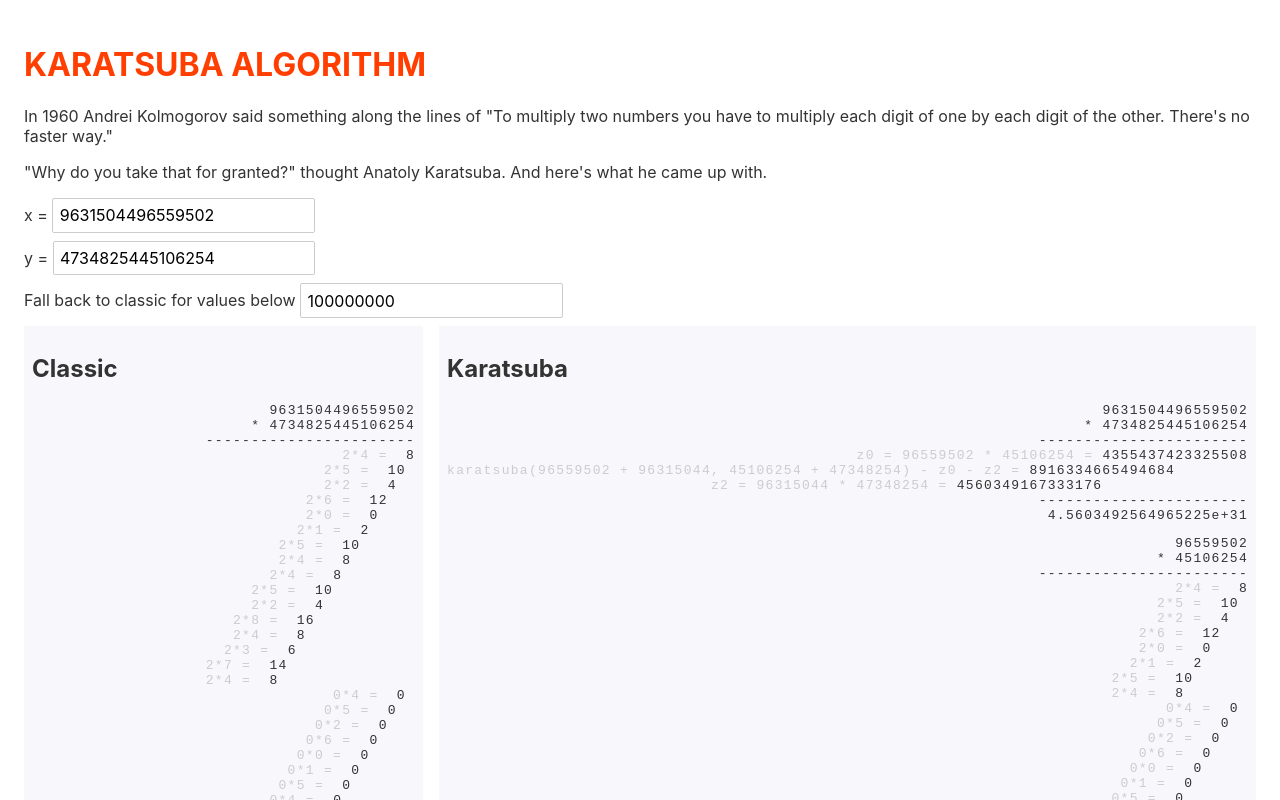
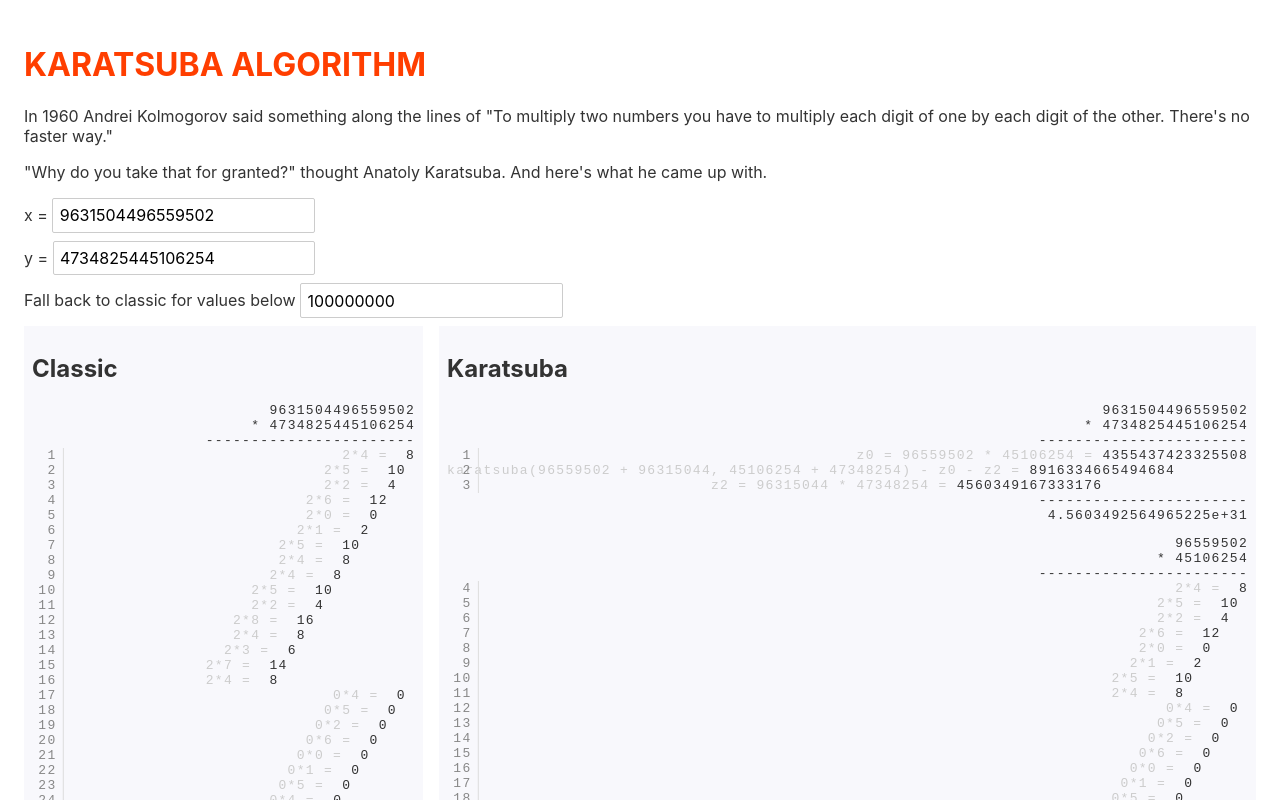
Before and after one commit to tontonsb/karatsuba, a Svelte app: page / in a window 1280 px wide. Shown: the top 800 px of the page. Built offline with nearby package versions, Linux system fonts and the light colour scheme.

Commit message:
Add line numbers

```diff
--- a/public/global.css
+++ b/public/global.css
@@ -69,6 +69,24 @@ button:focus {
 pre {
 	text-align: right;
 	letter-spacing: .1em;
+	position: relative;
+}
+
+pre span:before {
+	position: absolute;
+	left: 0;
+	transform: translateX(calc(2rem - 100%));
+	counter-increment: line;
+	content: counter(line);
+	display: inline-block;
+	border-right: 1px solid #ddd;
+	padding: 0 .5em;
+	margin-right: .5em;
+	color: #888
+}
+
+section {
+	counter-reset: line;
 }
 
 main {
```
